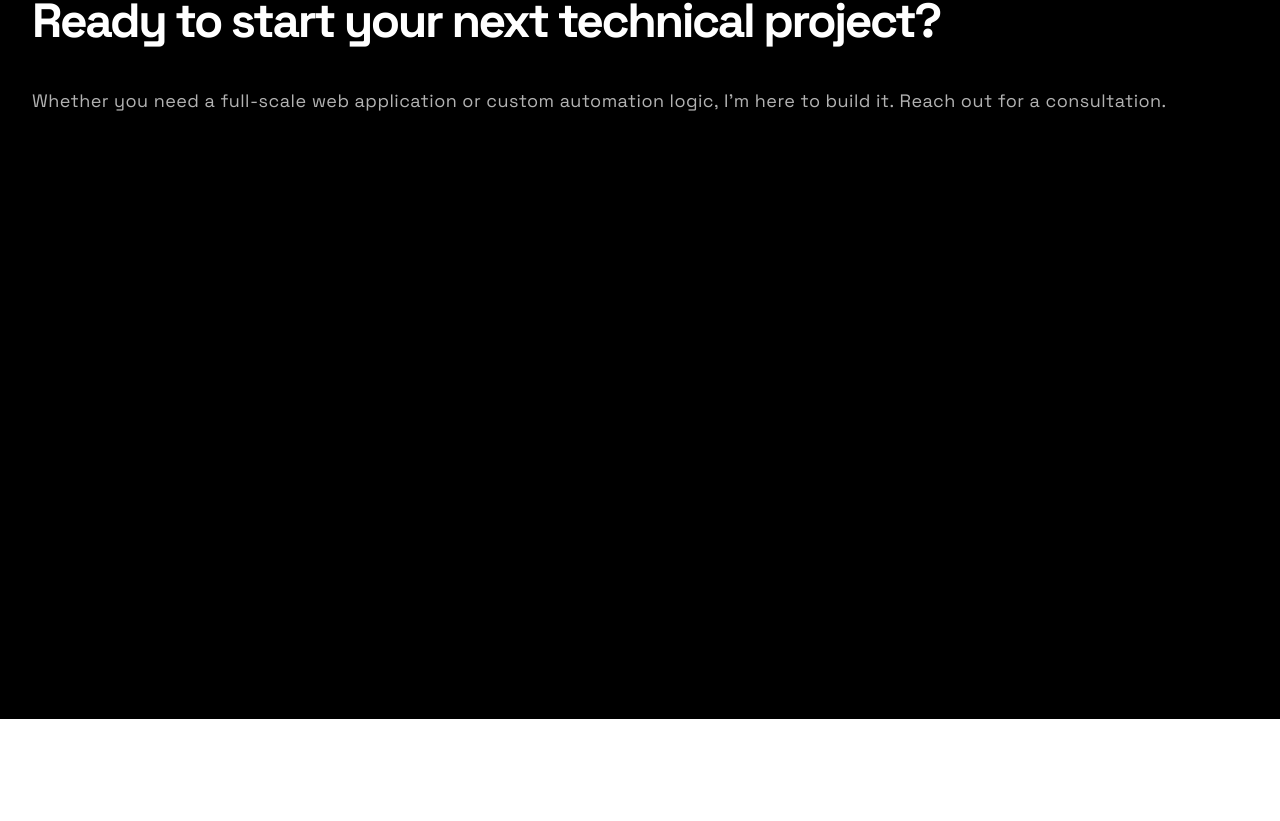
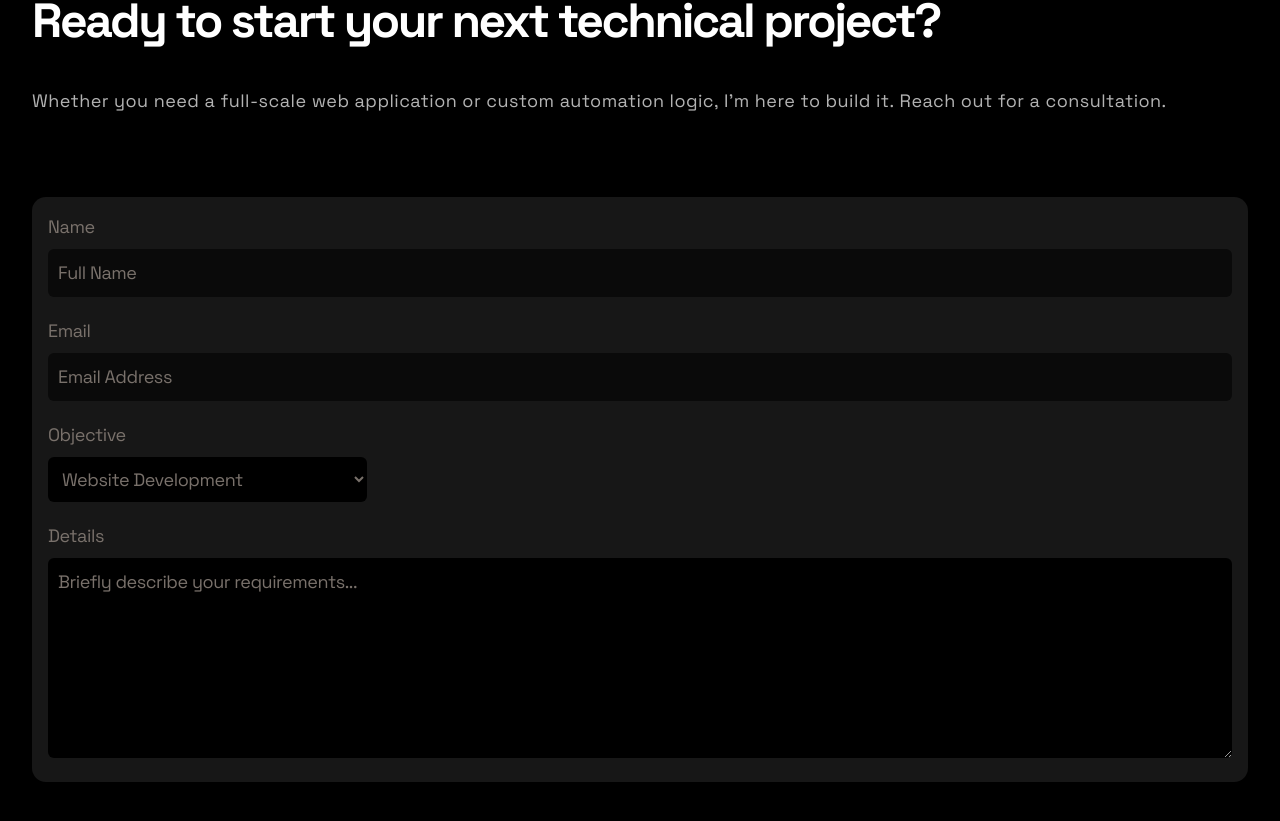
Before and after one commit to Supa999/Kev.Dev, a Next.js app: page / in a window 1280 px wide. Shown: the part 3733-4554 px from the top of the page. Before the commit the page ends 4452 px from the top, so only its background shows below. Built offline with nearby package versions, Linux system fonts and the light colour scheme.

Commit message:
Added ContactForm to CTASection

```diff
--- a/app/ContactForm.tsx
+++ b/app/ContactForm.tsx
@@ -1,10 +1,32 @@
-'use client'
-import React from 'react'
+"use client";
+import React from "react";
 
 export default function ContactForm() {
   return (
-    <form>
+    <form className="bg-neutral-900 rounded-xl p-4 flex flex-col items-start gap-5">
 
+        <label htmlFor="name" className="text-stone-500 text-lg tracking-tight w-full">
+        Name
+        <input type="text" name="name" id="name" placeholder="Full Name" className="bg-neutral-950 w-full placeholder-stone-500 p-2.5 rounded-sm text-lg focus:outline-none focus:shadow-[0_0_5px_0_white] mt-2" />
+        </label>
+
+        <label htmlFor="email" className="text-stone-500 text-lg tracking-tight w-full">
+        Email
+        <input type="email" name="email" id="email" placeholder="Email Address" className="bg-neutral-950 w-full placeholder-stone-500 p-2.5 rounded-sm text-lg focus:outline-none focus:shadow-[0_0_5px_0_white] mt-2"/>
+        </label>
+
+      <label htmlFor="objective" className="text-stone-500 text-lg tracking-tight">
+      Objective
+      <select name="objective" id="objective" className="text-stone-500 bg-black w-full rounded-sm p-2.5 focus:outline-none focus:shadow-[0_0_5px_0_white] mt-2">
+        <option value="web-dev">Website Development</option>
+        <option value="automation">Python Automation</option>
+        <option value="backend">Python or Java Backend</option>
+      </select>
+      </label>
+
+      <label htmlFor="details" className="text-stone-500 text-lg tracking-tight w-full">Details
+      <textarea name="details" id="details" placeholder="Briefly describe your requirements..." className='w-full h-50 text-white placeholder-stone-500 bg-black p-2.5 rounded-sm focus:outline-none focus:shadow-[0_0_5px_0_white] mt-2'/>
+      </label>
     </form>
-  )
+  );
 }
--- a/app/components/landing/CTASection.tsx
+++ b/app/components/landing/CTASection.tsx
@@ -1,5 +1,6 @@
 import React from "react";
 import { TextAnimate } from "@/components/ui/text-animate";
+import ContactForm from '../../ContactForm'
 
 export default function CTASection() {
   return (
@@ -26,6 +27,7 @@ export default function CTASection() {
             Whether you need a full-scale web application or custom automation logic, I&apos;m here to build it. Reach out for a consultation.
           </TextAnimate>
         </div>
+        <ContactForm />
       </div>
     </section>
   );
--- a/app/layout.tsx
+++ b/app/layout.tsx
@@ -9,8 +9,8 @@ const spaceGrotesk = Space_Grotesk({
 })
 
 export const metadata: Metadata = {
-  title: "Create Next App",
-  description: "Generated by create next app",
+  title: "Kev.Dev | Build your Online Presence",
+  description: "College developer ready to provide you with the technical tools you need to scale your business",
 };
 
 export default function RootLayout({
```
